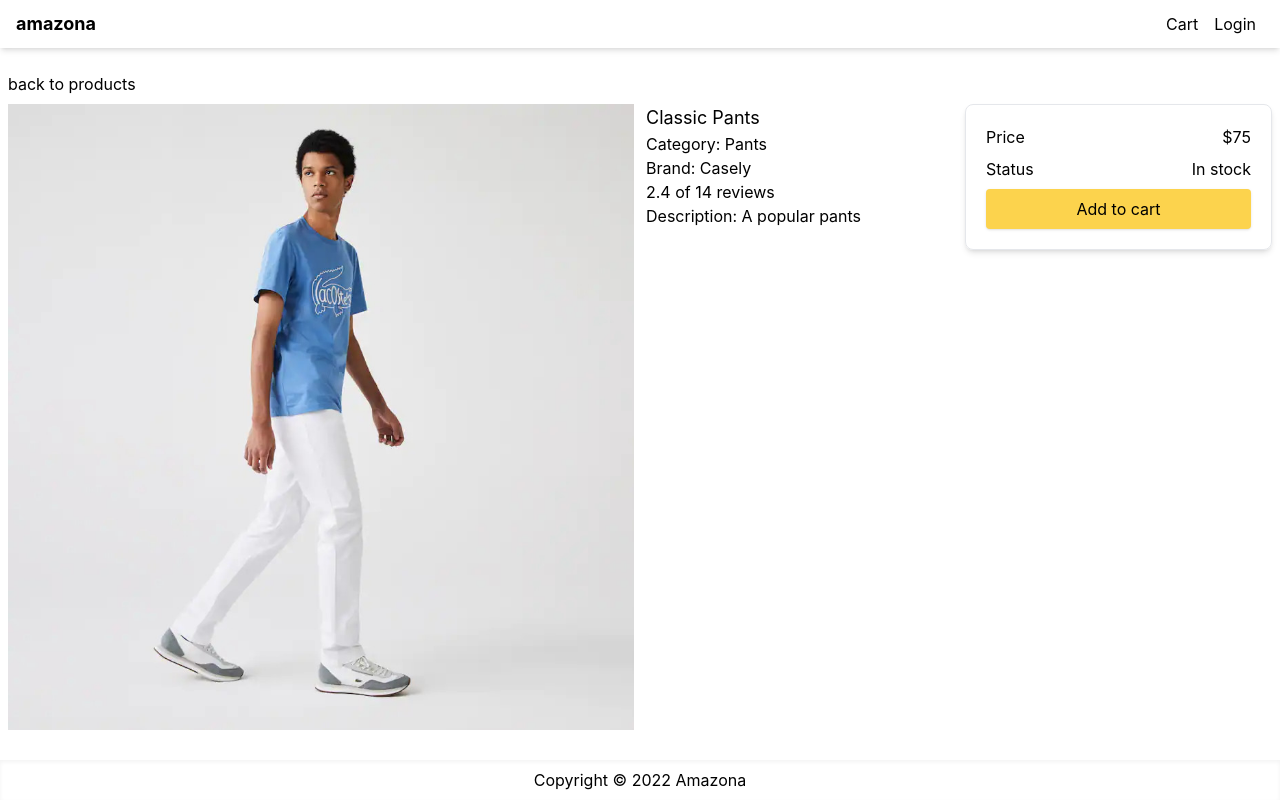
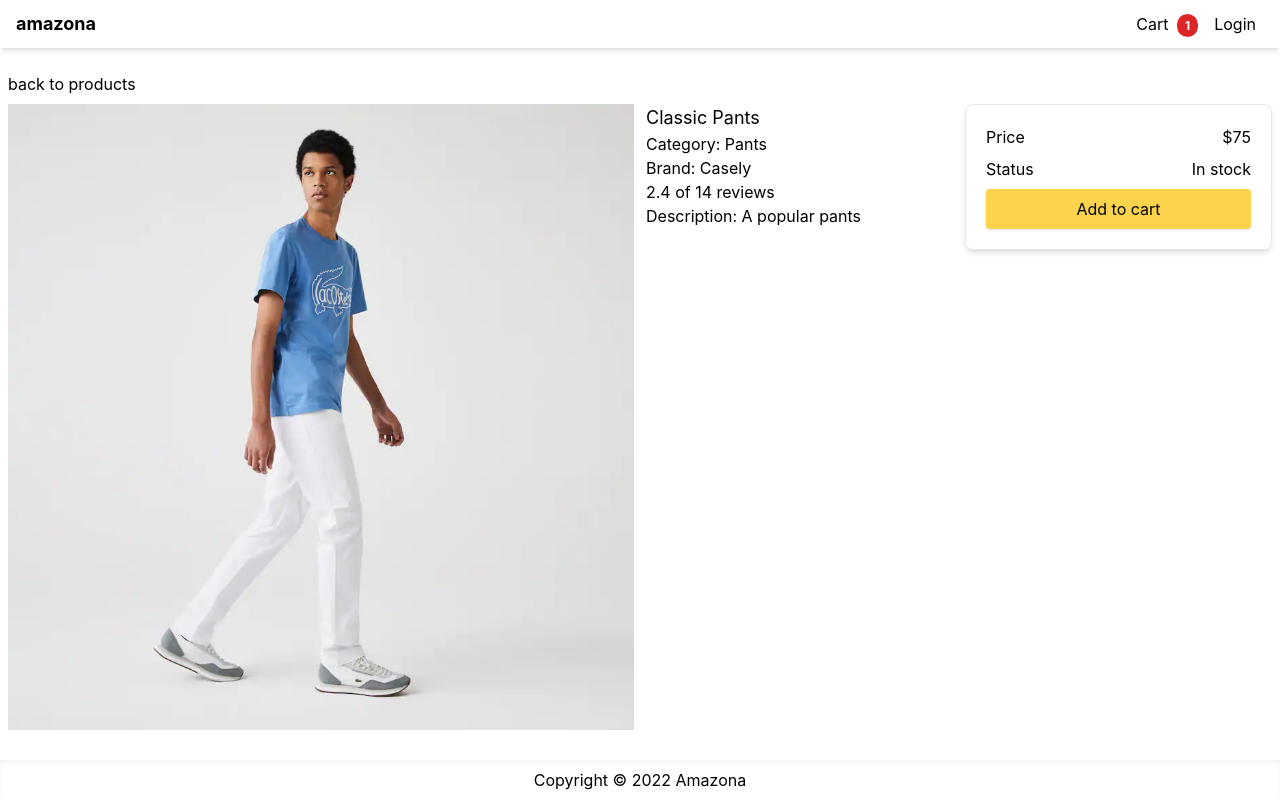
Before and after one commit to nimmet/React-Next-Tailwind-Project, a Next.js app in the folder next-tailwind-amazona/: page /product/classic-pants in a window 1280 px wide. Both pictures are taken after a click on the button "Add to cart". Built offline with nearby package versions, Linux system fonts and the light colour scheme.

Commit message:
added cart item functionality

```diff
--- a/next-tailwind-amazona/components/Layout.js
+++ b/next-tailwind-amazona/components/Layout.js
@@ -1,9 +1,13 @@
 import Head from "next/head";
 import Link from "next/link";
+import { useContext } from "react";
+import { Store } from "../utils/Store";
 
 
 export const Layout = ({ title,children }) => {
 
+  const {state,dispatch} = useContext(Store)
+  const {cart} = state
 
   return (
     <>
@@ -20,7 +24,11 @@
               amazona
             </Link>
             <div>
-              <Link href="/cart" className="p-2">Cart</Link>
+              <Link href="/cart" className="p-2">Cart {
+                cart.cartItems.length > 0 && (
+                <span className="ml-1 rounded-full bg-red-600 px-2 py-1 text-xs font-bold text-white">
+                  {cart.cartItems.reduce((a,c)=>a+c.quantity,0)}
+                </span>)}</Link>
               <Link href="/login" className="p-2">Login</Link>
             </div>
           </nav>
--- a/next-tailwind-amazona/pages/_app.js
+++ b/next-tailwind-amazona/pages/_app.js
@@ -1,7 +1,12 @@
 import '../styles/globals.css'
+import { StoreProvider } from '../utils/Store'
 
 function MyApp({ Component, pageProps }) {
-  return <Component {...pageProps} />
+  return (
+    <StoreProvider>
+<Component {...pageProps} />
+    </StoreProvider>
+  )
 }
 
 export default MyApp
--- a/next-tailwind-amazona/pages/product/[slug].js
+++ b/next-tailwind-amazona/pages/product/[slug].js
@@ -1,17 +1,32 @@
 import Image from "next/image";
 import Link from "next/link";
 import { useRouter } from "next/router";
-import React from "react";
+import React, { useContext } from "react";
 import { Layout } from "../../components/Layout";
 import data from "../../utils/data";
+import { Store } from "../../utils/Store";
 
 const ProductScreen = () => {
+  const {state, dispatch} = useContext(Store)
+
   const { query } = useRouter();
   const { slug } = query;
   const product = data.products.find((item) => item.slug === slug);
 
   if (!product) {
     return <div>Product Not Found</div>;
+  }
+
+  const addToCartHandler = () => {
+    const existItem = state.cart.cartItems.find((item)=>item.slug === product.slug)
+
+    const quantity = existItem ? existItem.quantity+1 : 1
+
+    if(quantity > product.countInStock){
+      alert("Sorry, Product is out of stock")
+      return;
+    }
+    dispatch({type: 'CART_ADD_ITEM', payload: {...product, quantity}})
   }
 
   return (
@@ -56,7 +71,8 @@
             <div>{product.countInStock > 0 ? "In stock" : "Unavailable"}</div>
           </div>
 
-          <button className="primary-button w-full">Add to cart</button>
+          <button className="primary-button w-full"
+           onClick={addToCartHandler}>Add to cart</button>
         </div>
       </div>
     </Layout>
--- /dev/null
+++ b/next-tailwind-amazona/utils/Store.js
@@ -0,0 +1,31 @@
+import { createContext, useReducer } from "react";
+
+
+export const Store = createContext()
+
+const initialState = {
+    cart: {cartItems:[]},
+}
+
+function reducer(state, action){
+    switch(action.type){
+        case 'CART_ADD_ITEM': {
+            const newItem = action.payload
+            const existItem = state.cart.cartItems.find((item)=>item.slug === newItem.slug)
+            const cartItems = existItem ? state.cart.cartItems.map((item)=> item.name === existItem.name? newItem : item)
+            : [...state.cart.cartItems, newItem]
+            return {...state, cart:{...state.cart, cartItems}}
+        }
+
+        default:
+            return state
+    }
+}
+
+export function StoreProvider({children}){
+    const [state,dispatch] = useReducer(reducer, initialState)
+
+    const value = {state, dispatch}
+
+    return <Store.Provider value={value}>{children}</Store.Provider>
+}
```
